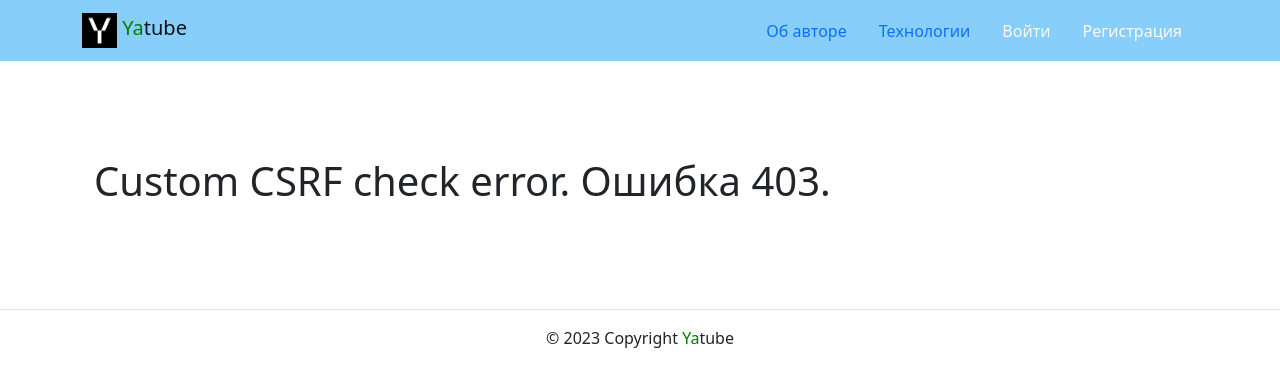
After one commit to UMAtaullin/Yatube_tests, a Django app: template yatube/templates/core/403.html in a window 1280 px wide. The commit adds this page. Shown: the top 387 px of the page. Run offline with Django 3.2, Linux system fonts and the light colour scheme; the template is opened without the code that fills it, so the values that code supplies are empty; some libraries are stand-ins or nearby versions.

Commit message:
custom_pages

```diff
--- a/yatube/core/views.py
+++ b/yatube/core/views.py
@@ -4,3 +4,8 @@ from django.shortcuts import render
 def page_not_found(request, exception):
     """Переопределение страницы с ошибкой 404."""
     return render(request, 'core/404.html', {'path': request.path}, status=404)
+
+
+def csrf_failure(request, reason=''):
+    """Переопределение страницы с ошибкой 403csrf."""
+    return render(request, 'core/403csrf.html')
--- /dev/null
+++ b/yatube/templates/core/403.html
@@ -0,0 +1,6 @@
+{% extends "base.html" %}
+{% block content %}
+  <div class="container py-5">
+    <h1>Custom CSRF check error. Ошибка 403.</h1>
+  </div>
+{% endblock %}
--- a/yatube/templates/core/404.html
+++ b/yatube/templates/core/404.html
@@ -4,6 +4,8 @@
   <div class="container py-5">
     <h1>Ошибка 404</h1>
     <p>Страницы с адресом {{ path }} не существует</p>
-    <a href="{% url 'posts:index' %}" class="btn btn-success btn-sm mb-1">Вернуться главную</a>
+    <a href="{% url 'posts:index' %}"
+       class="btn btn-success btn-sm mb-1">Вернуться на главную
+    </a>
   </div>
 {% endblock %}
--- a/yatube/yatube/settings.py
+++ b/yatube/yatube/settings.py
@@ -146,3 +146,5 @@ REST_FRAMEWORK = {
     'DEFAULT_PAGINATION_CLASS':
         'rest_framework.pagination.LimitOffsetPagination',
 }
+
+CSRF_FAILURE_VIEW = 'core.views.csrf_failure'
```
